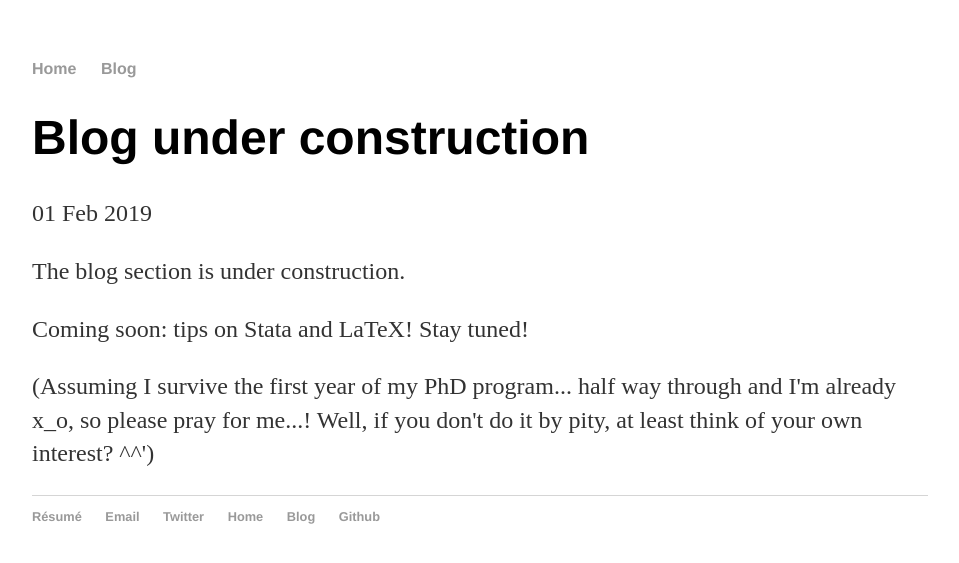
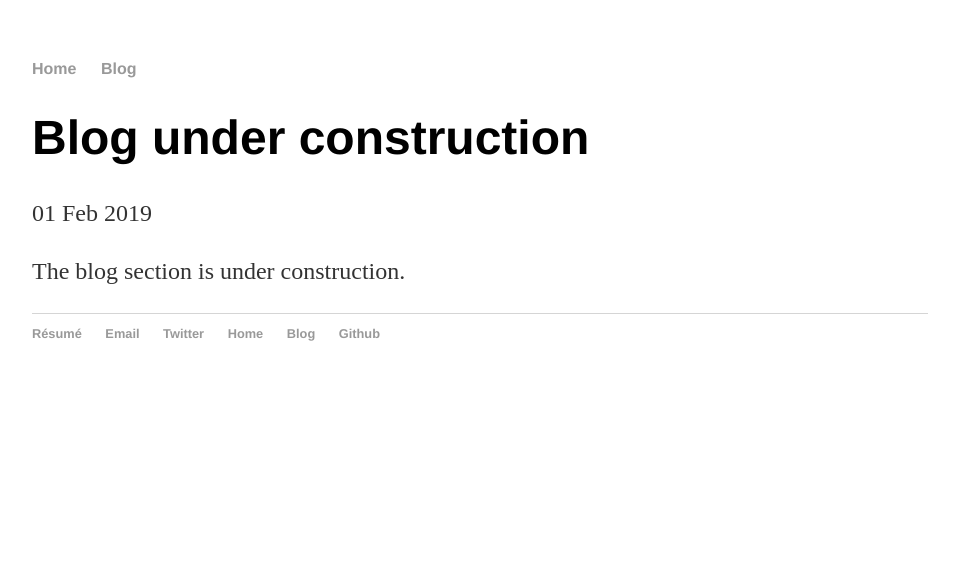
Before and after one commit to christinecai/christinecai.github.io, a Jekyll site: the page built from _posts/2019-02-01-site-launched.md, in a window 1280 px wide. Shown: the top 563 px of the page, without its empty margins (160-1119 px from the left). Built offline with Jekyll 4.4.1, drawn with Linux system fonts in a browser that asks for light colours.

Commit message:
Update 2019-02-01-site-launched.md

```diff
--- a/_posts/2019-02-01-site-launched.md
+++ b/_posts/2019-02-01-site-launched.md
@@ -5,8 +5,3 @@ date: 2019-02-01
 ---
 
 <p>The blog section is under construction.</p>
-
-<p>Coming soon: tips on Stata and LaTeX! Stay tuned!</p>
-
-<p>(Assuming I survive the first year of my PhD program... half way through and I'm already x_o, so please pray for me...!
-Well, if you don't do it by pity, at least think of your own interest? ^^')</p>
```
